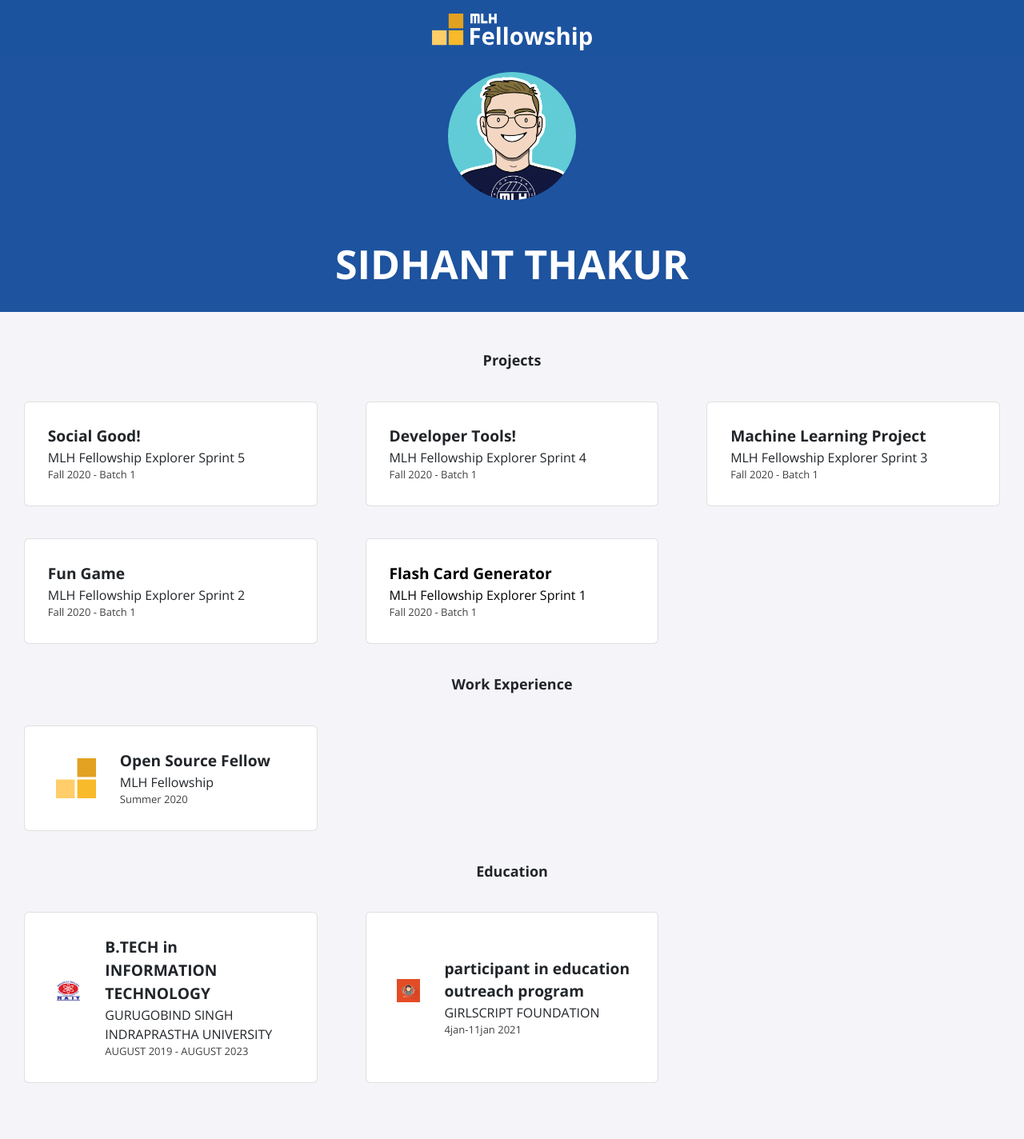
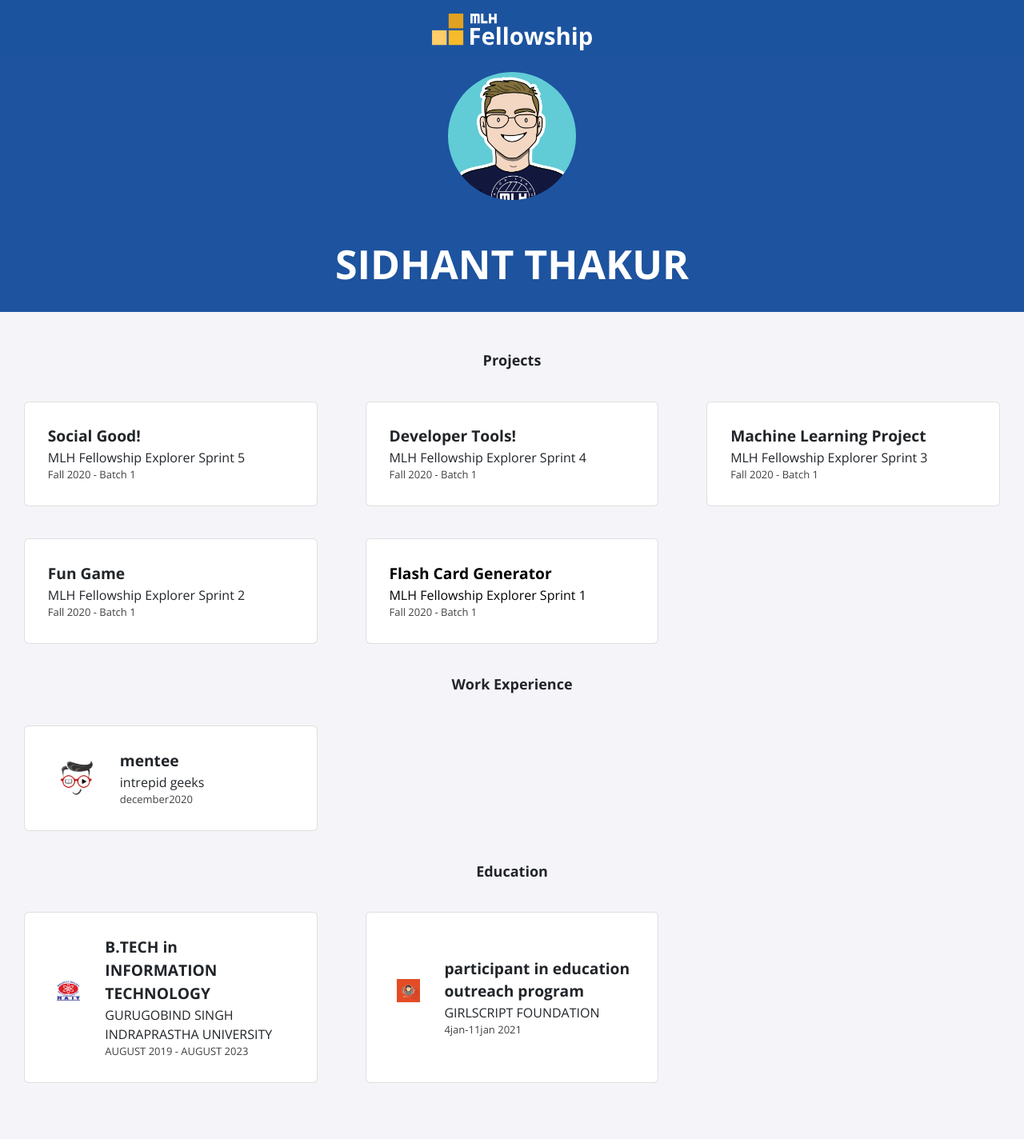
Before and after one commit to SIDHANT2001/SIDHANT2001.github.io, a Jekyll site: the page built from index.html, in a window 1280 px wide. Shown: the whole page at 80% size. Built offline with Jekyll 4.4.1, drawn with Linux system fonts in a browser that asks for light colours; nearby versions of some CDN libraries.

Commit message:
updated my experience

```diff
--- a/_data/experience.yml
+++ b/_data/experience.yml
@@ -1,4 +1,4 @@
-- role: Open Source Fellow
-  company: MLH Fellowship
-  dates: Summer 2020
-  logo: fellowship.svg
+- role: mentee
+  company: intrepid geeks
+  dates: december2020
+  logo: ig.png
```
